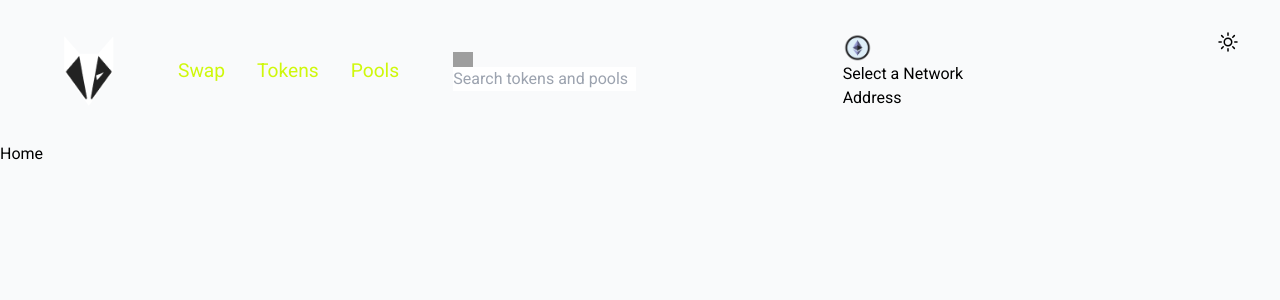
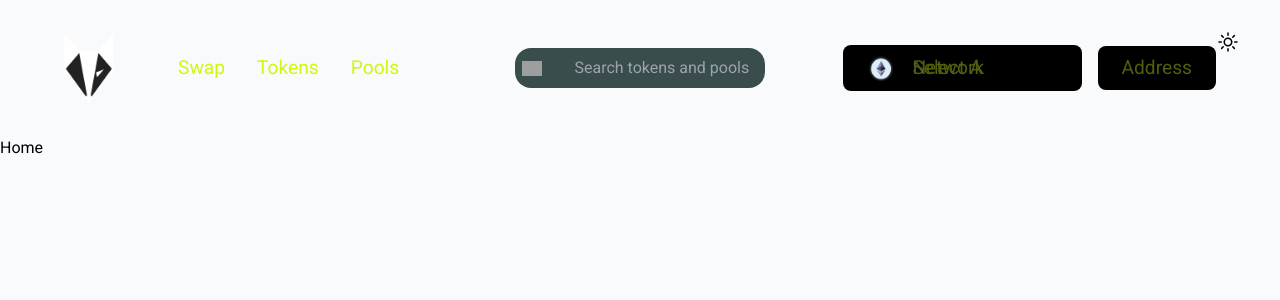
Before and after one commit to t9fiction/Tumble-Swap, a Next.js app: page / in a window 1280 px wide. Shown: the top 300 px of the page. Built offline with nearby package versions, Linux system fonts and the light colour scheme; grey boxes are pictures that could not be loaded.

Commit message:
Navbar changes

```diff
--- a/src/app/layout.tsx
+++ b/src/app/layout.tsx
@@ -1,6 +1,6 @@
 import type { Metadata } from "next";
 import { Roboto, Poppins } from "next/font/google";
-import "./globals.css";
+import "./global.css";
 import { Navbar } from "@/components";
 import { ThemeProvider } from "@/context/ThemeProvider";
 
--- a/src/components/NavBar/NavBar.module.css
+++ b/src/components/NavBar/NavBar.module.css
@@ -9,7 +9,7 @@
   right: 20px;             /* Distance from the right of the screen */
   z-index: 9999;           /* Ensures it stays on top */
   padding: 10px 20px;
-  background-color: var(--background-color);  /* Use theme variable for background */
+  background-color: transparent;  /* Use theme variable for background */
   color: var(--foreground-color);             /* Use theme variable for text color */
   border: none;
   border-radius: 5px;
@@ -43,6 +43,70 @@
     color: #cff80b;
 }
 
-/* .NavBar_box_middle{
-    background-color: ;
-} */
+.NavBar_box_middle{
+    background-color: var(--background-color);
+    width: 80%;
+    padding: 1rem 1.5rem;
+    border-radius: .5rem;
+    margin: auto;
+
+}
+
+.NavBar_box_middle_search {
+  display: flex;
+  justify-content: center;
+  align-items: center;
+  gap: 2rem; /* Adjusts space between child elements */
+  cursor: pointer;
+  background-color: rgb(58, 77, 77);
+  padding: 0.5rem 1rem; /* Adds space around the content inside the box */
+  border-radius: 1rem; /* Adds rounded corners */
+}
+
+
+.NavBar_box_middle input {
+  background: transparent;
+  outline: none;
+  border: none;
+  font-size: 1rem;
+  color: #cff80b;
+}
+
+.NavBar_box_right{
+  display: flex;
+  align-items: center;
+  justify-content: end;
+  gap: 1rem;
+}
+
+.NavBar_box_right_box{
+  display: flex;
+  align-items: center;
+  gap: 1rem;
+  background-color: var(--foreground-color);
+  padding: .5rem 1.5rem;
+  border-radius: .5rem;
+  cursor: pointer;
+  text-transform: capitalize;
+}
+
+.NavBar_box_right_box_heading{
+  font-size: 1.2rem;
+  line-height: 0;
+  color: #505e0d;
+}
+
+.NavBar_box_right_button{
+  background-color: var(--foreground-color);
+  border: none;
+  outline: none;
+  color: #505e0d;
+  border-radius: .5rem;
+  padding: .5rem 1.5rem;
+  font-size: 1.2rem;
+  cursor: pointer;
+  display: flex;
+  align-items: center;
+  gap: 1rem;
+
+}
--- a/src/components/NavBar/NavBar.tsx
+++ b/src/components/NavBar/NavBar.tsx
@@ -58,9 +58,7 @@ const NavBar = () => {
         {/* Middle Section */}
         <div className={`${style.NavBar_box_middle}`}>
           <div className={`${style.NavBar_box_middle_search}`}>
-            <div className={`${style.NavBar_box_middle_search_img}`}>
               <Image src={'/icons/search.svg'} alt="search" width={20} height={20} />
-            </div>
             {/* <div className={`${style.NavBar_box_middle_search_input}`}> */}
               <input type="text" placeholder="Search tokens and pools" />
             {/* </div> */}
--- a/src/context/ThemeProvider.tsx
+++ b/src/context/ThemeProvider.tsx
@@ -1,4 +1,5 @@
 'use client'
+import "@/app/global.css"
 
 import React, { createContext, useContext, useEffect, useState } from 'react';
 
```
Also changed, not shown: src/app/global.css (renamed from src/app/globals.css).
